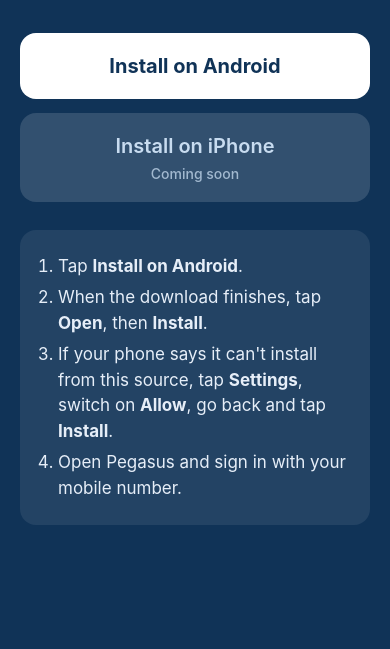
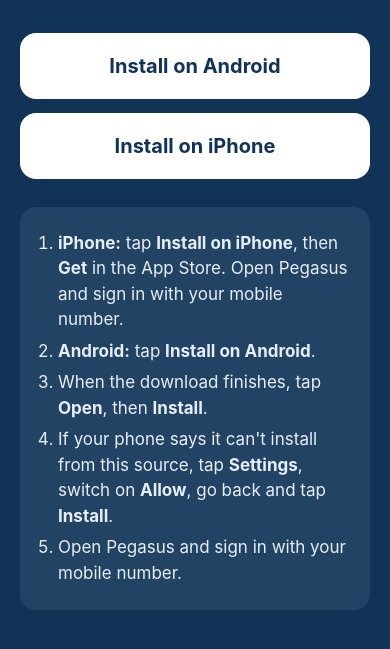
Before and after one commit to Rapier97/pegasus-legal, a plain HTML site: page install.html in a window 390 px wide. Shown: the part 237-886 px from the top of the page. Before the commit the page ends 844 px from the top, so only its background shows below. Drawn offline with Linux system fonts and the light colour scheme.

Commit message:
Install page: iPhone button now links to the App Store
Co-Authored-By: Claude Fable 5.1 <noreply@anthropic.com>

```diff
--- a/install.html
+++ b/install.html
@@ -19,10 +19,11 @@ li{margin:6px 0}
 <p class="sub">Adventure Breaks</p>
 
 <a class="btn" href="https://github.com/Rapier97/pegasus-legal/releases/download/android-v1.0.0-5/pegasus.apk">Install on Android</a>
-<span class="btn soon">Install on iPhone<small>Coming soon</small></span>
+<a class="btn" href="https://apps.apple.com/gb/app/pegasus-activity-breaks/id6833450078">Install on iPhone</a>
 
 <ol>
-<li>Tap <strong>Install on Android</strong>.</li>
+<li><strong>iPhone:</strong> tap <strong>Install on iPhone</strong>, then <strong>Get</strong> in the App Store. Open Pegasus and sign in with your mobile number.</li>
+<li><strong>Android:</strong> tap <strong>Install on Android</strong>.</li>
 <li>When the download finishes, tap <strong>Open</strong>, then <strong>Install</strong>.</li>
 <li>If your phone says it can't install from this source, tap <strong>Settings</strong>, switch on <strong>Allow</strong>, go back and tap <strong>Install</strong>.</li>
 <li>Open Pegasus and sign in with your mobile number.</li>
```
